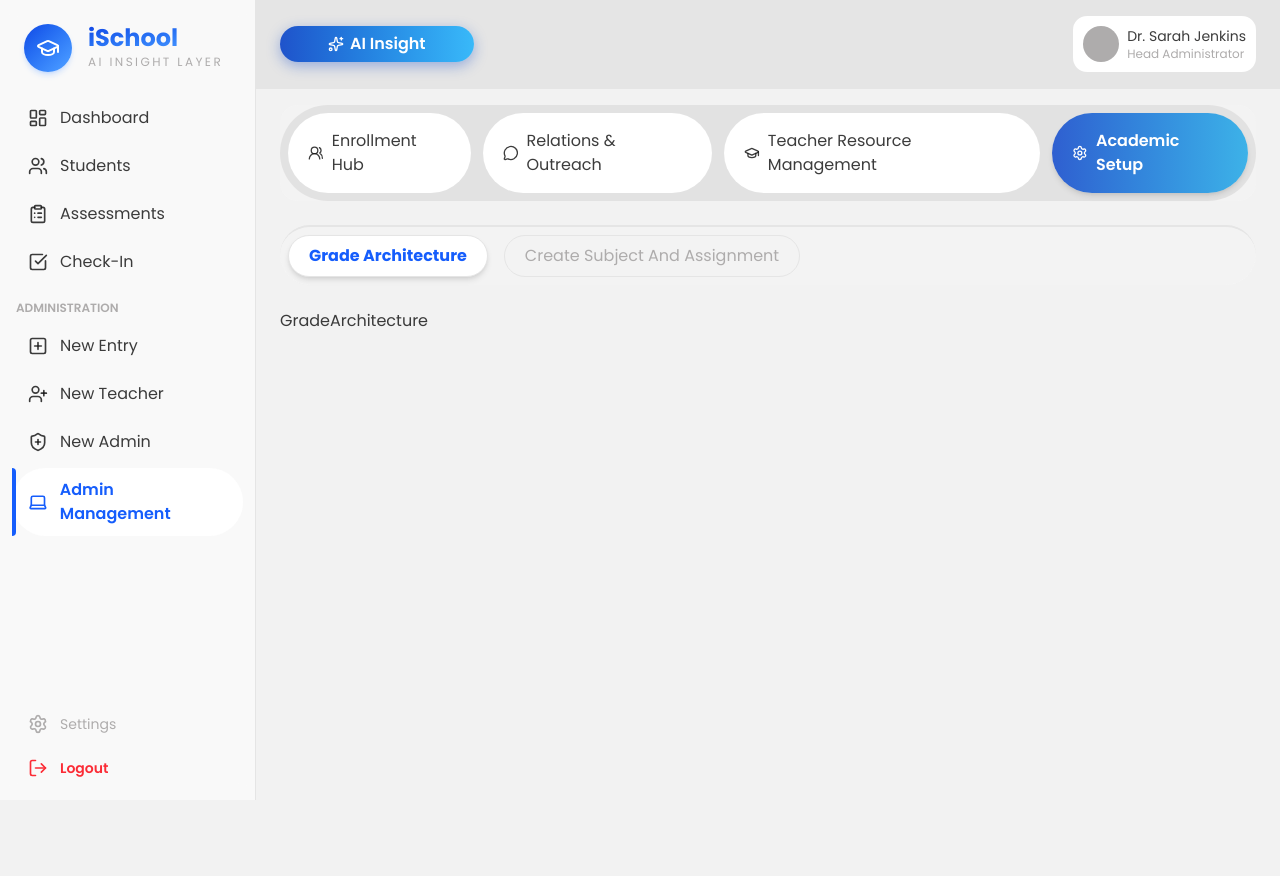
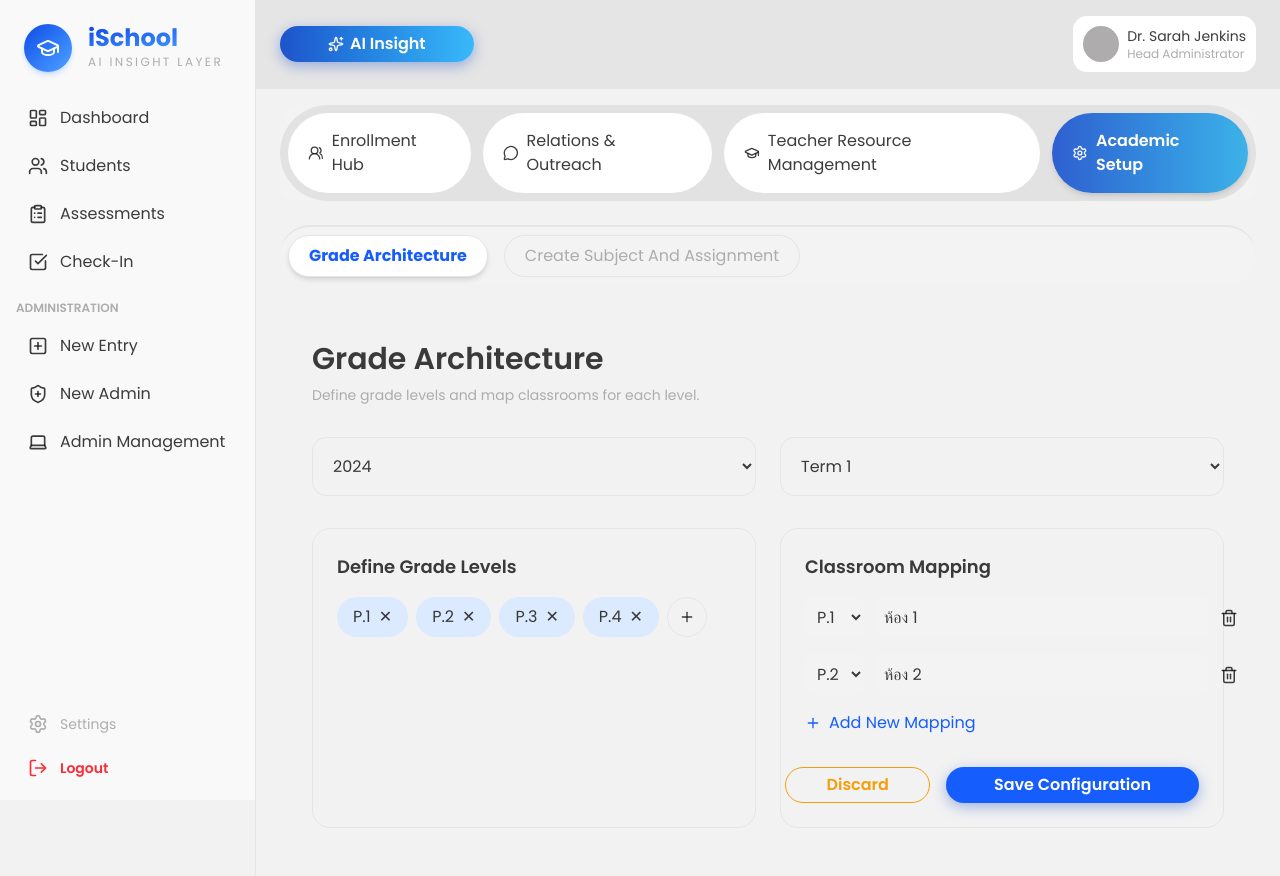
Before and after one commit to nicknasakt7/iSchool-Frontend, a Next.js app: page /admin-managements/academic-setup/grade-architecture in a window 1280 px wide. Before the commit the page ends 800 px from the top, so only its background shows below. Built offline with nearby package versions, Linux system fonts and the light colour scheme.

Commit message:
feat(admin-management/academic-setup/grade-architecture): Add and implement grade-architecuture components and page

```diff
--- a/src/app/(management)/admin-managements/academic-setup/grade-architecture/page.tsx
+++ b/src/app/(management)/admin-managements/academic-setup/grade-architecture/page.tsx
@@ -1,3 +1,114 @@
+'use client';
+
+import ClassroomMapping from '@/components/features/admin-management/academic-setup/grade-architecture/classroom-mapping';
+import GradeLevels from '@/components/features/admin-management/academic-setup/grade-architecture/grade-levels';
+import { useState } from 'react';
+
+type Mapping = {
+  grade: string;
+  classroom: string;
+};
+
 export default function GradeArchitecturePage() {
-  return <div>GradeArchitecture</div>;
+  const [year, setYear] = useState('2024');
+  const [term, setTerm] = useState('Term 1');
+  const [isSaved, setIsSaved] = useState(false);
+
+  const [grades, setGrades] = useState(['P.1', 'P.2', 'P.3', 'P.4']);
+
+  const [mappings, setMappings] = useState<Mapping[]>([
+    { grade: 'P.1', classroom: 'ห้อง 1' },
+    { grade: 'P.2', classroom: 'ห้อง 2' },
+  ]);
+
+  // grade
+  const addGrade = () => {
+    const next = `P.${grades.length + 1}`;
+    setGrades([...grades, next]);
+  };
+
+  const removeGrade = (g: string) => {
+    setGrades(grades.filter(x => x !== g));
+    setMappings(mappings.filter(m => m.grade !== g));
+  };
+
+  // mapping
+  const addMapping = () => {
+    setMappings([...mappings, { grade: grades[0], classroom: '' }]);
+  };
+
+  const updateMapping = (index: number, key: keyof Mapping, value: string) => {
+    const copy = [...mappings];
+    copy[index][key] = value;
+    setMappings(copy);
+  };
+
+  const removeMapping = (index: number) => {
+    setMappings(mappings.filter((_, i) => i !== index));
+  };
+
+  const handleSave = () => {
+    console.log({ year, term, grades, mappings });
+    setIsSaved(true);
+  };
+
+  const handleEdit = () => {
+    setIsSaved(false);
+  };
+
+  return (
+    <div className="p-8 space-y-8">
+      {/* HEADER */}
+      <div>
+        <h2 className="text-3xl font-semibold mb-2">Grade Architecture</h2>
+        <p className="text-sm text-muted-foreground">
+          Define grade levels and map classrooms for each level.
+        </p>
+      </div>
+
+      {/* YEAR / TERM */}
+      <div className="grid grid-cols-2 gap-6">
+        <select
+          disabled={isSaved}
+          value={year}
+          onChange={e => setYear(e.target.value)}
+          className="p-4 border rounded-xl"
+        >
+          <option>2024</option>
+          <option>2025</option>
+        </select>
+
+        <select
+          disabled={isSaved}
+          value={term}
+          onChange={e => setTerm(e.target.value)}
+          className="p-4 border rounded-xl"
+        >
+          <option>Term 1</option>
+          <option>Term 2</option>
+        </select>
+      </div>
+
+      {/* MAIN */}
+      <div className="grid grid-cols-2 gap-6">
+        <GradeLevels
+          grades={grades}
+          onAdd={addGrade}
+          onRemove={removeGrade}
+          disabled={isSaved}
+        />
+
+        <ClassroomMapping
+          grades={grades}
+          mappings={mappings}
+          onAdd={addMapping}
+          onUpdate={updateMapping}
+          onDelete={removeMapping}
+          onSave={handleSave}
+          onEdit={handleEdit}
+          isSaved={isSaved}
+        />
+      </div>
+    </div>
+  );
 }
--- a/src/app/(management)/admin-managements/layout.tsx
+++ b/src/app/(management)/admin-managements/layout.tsx
@@ -42,7 +42,7 @@ export default function AdminManagementLayout({
     },
     {
       label: 'Academic Setup',
-      href: '/admin-managements/academic-setup',
+      href: '/admin-managements/academic-setup/grade-architecture',
       icon: Settings,
     },
   ];
--- /dev/null
+++ b/src/components/features/admin-management/academic-setup/grade-architecture/classroom-mapping.tsx
@@ -0,0 +1,77 @@
+import { Button } from '@/components/ui/button';
+import MappingRow from './mapping-row';
+import { Pen, Plus } from 'lucide-react';
+
+type Mapping = {
+  grade: string;
+  classroom: string;
+};
+
+type ClassroomMappingProps = {
+  grades: string[];
+  mappings: Mapping[];
+  onAdd: () => void;
+  onUpdate: (index: number, key: keyof Mapping, value: string) => void;
+  onDelete: (index: number) => void;
+  onSave: () => void;
+  onEdit: () => void;
+  isSaved: boolean;
+};
+
+export default function ClassroomMapping({
+  grades,
+  mappings,
+  onAdd,
+  onUpdate,
+  onDelete,
+  onSave,
+  onEdit,
+  isSaved,
+}: ClassroomMappingProps) {
+  return (
+    <div className="border rounded-2xl p-6 space-y-4">
+      <h3 className="font-semibold text-lg">Classroom Mapping</h3>
+
+      {mappings.map((m, i) => (
+        <MappingRow
+          key={i}
+          data={m}
+          grades={grades}
+          disabled={isSaved}
+          onChange={(k, v) => onUpdate(i, k, v)}
+          onDelete={() => onDelete(i)}
+        />
+      ))}
+
+      <button
+        disabled={isSaved}
+        onClick={onAdd}
+        className="flex items-center gap-2 text-blue-600"
+      >
+        <Plus size={16} /> Add New Mapping
+      </button>
+
+      <div className="flex justify-end pt-4">
+        {isSaved ? (
+          <Button
+            variant="secondary"
+            onClick={onEdit}
+            className="flex gap-2 px-6 py-3 rounded-full border border-blue-500 text-blue-500"
+          >
+            <Pen /> Edit Configuration
+          </Button>
+        ) : (
+          <div className="flex gap-4">
+            <Button variant="outline">Discard</Button>
+            <Button
+              onClick={onSave}
+              className="px-6 py-3 rounded-full bg-blue-600 text-white"
+            >
+              Save Configuration
+            </Button>
+          </div>
+        )}
+      </div>
+    </div>
+  );
+}
--- /dev/null
+++ b/src/components/features/admin-management/academic-setup/grade-architecture/grade-chip.tsx
@@ -0,0 +1,16 @@
+type Props = {
+  label: string;
+  onRemove: () => void;
+  disabled?: boolean;
+};
+
+export default function GradeChip({ label, onRemove, disabled }: Props) {
+  return (
+    <div className="px-4 py-2 bg-blue-100 rounded-full flex items-center gap-2">
+      {label}
+      <button disabled={disabled} onClick={onRemove}>
+        ✕
+      </button>
+    </div>
+  );
+}
--- /dev/null
+++ b/src/components/features/admin-management/academic-setup/grade-architecture/grade-levels.tsx
@@ -0,0 +1,41 @@
+import GradeChip from './grade-chip';
+import { Plus } from 'lucide-react';
+
+type Props = {
+  grades: string[];
+  onAdd: () => void;
+  onRemove: (g: string) => void;
+  disabled?: boolean;
+};
+
+export default function GradeLevels({
+  grades,
+  onAdd,
+  onRemove,
+  disabled,
+}: Props) {
+  return (
+    <div className="border rounded-2xl p-6 space-y-4">
+      <h3 className="font-semibold text-lg">Define Grade Levels</h3>
+
+      <div className="flex flex-wrap gap-2">
+        {grades.map(g => (
+          <GradeChip
+            key={g}
+            label={g}
+            onRemove={() => onRemove(g)}
+            disabled={disabled}
+          />
+        ))}
+
+        <button
+          disabled={disabled}
+          onClick={onAdd}
+          className="w-10 h-10 border rounded-full flex items-center justify-center"
+        >
+          <Plus size={16} />
+        </button>
+      </div>
+    </div>
+  );
+}
--- /dev/null
+++ b/src/components/features/admin-management/academic-setup/grade-architecture/mapping-row.tsx
@@ -0,0 +1,49 @@
+import { Trash2 } from 'lucide-react';
+
+type Mapping = {
+  grade: string;
+  classroom: string;
+};
+
+type Props = {
+  data: Mapping;
+  grades: string[];
+  onChange: (key: keyof Mapping, value: string) => void;
+  onDelete: () => void;
+  disabled?: boolean;
+};
+
+export default function MappingRow({
+  data,
+  grades,
+  onChange,
+  onDelete,
+  disabled = false,
+}: Props) {
+  return (
+    <div className="flex gap-3">
+      <select
+        disabled={disabled}
+        value={data.grade}
+        onChange={e => onChange('grade', e.target.value)}
+        className="p-2 rounded-lg bg-muted"
+      >
+        {grades.map(g => (
+          <option key={g}>{g}</option>
+        ))}
+      </select>
+
+      <input
+        disabled={disabled}
+        value={data.classroom}
+        onChange={e => onChange('classroom', e.target.value)}
+        className="flex-1 p-2 rounded-lg bg-muted"
+        placeholder="Classroom"
+      />
+
+      <button disabled={disabled} onClick={onDelete}>
+        <Trash2 size={18} />
+      </button>
+    </div>
+  );
+}
--- a/src/components/layouts/dashboard/sidebar.tsx
+++ b/src/components/layouts/dashboard/sidebar.tsx
@@ -7,7 +7,6 @@ import {
   CheckSquare,
   Settings,
   LogOut,
-  UserPlus,
   GraduationCap,
   SquarePlus,
   ShieldPlus,
@@ -62,11 +61,11 @@ export default function Sidebar() {
             href="/create/new-entry"
             icon={SquarePlus}
           />
-          <SidebarItem
+          {/* <SidebarItem
             name="New Teacher"
             href="/create/new-teacher"
             icon={UserPlus}
-          />
+          /> */}
           <SidebarItem
             name="New Admin"
             href="/create/new-admin"
@@ -74,7 +73,7 @@ export default function Sidebar() {
           />
           <SidebarItem
             name="Admin Management"
-            href="/admin-managements"
+            href="admin-managements/enrollments"
             icon={Laptop}
           />
         </SidebarSection>
```
